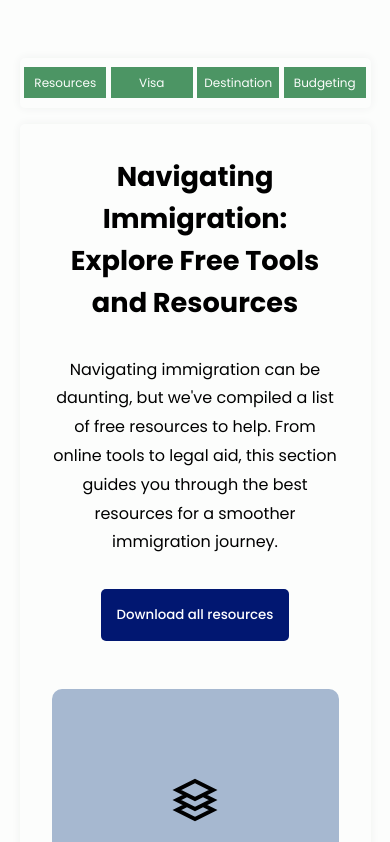
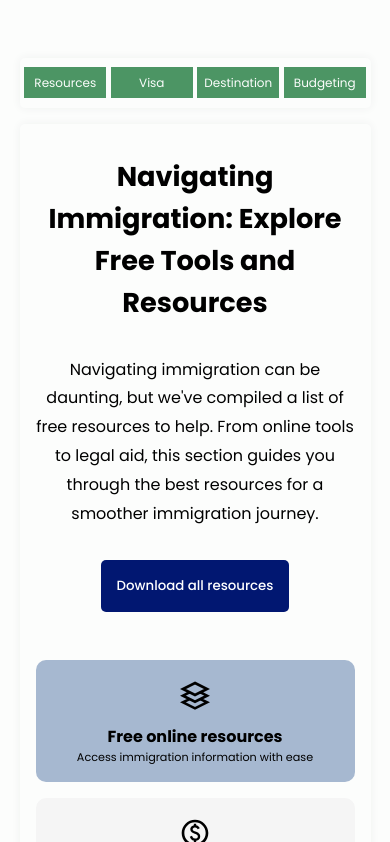
Before and after one commit to davidBilson/uRelocate, a React (Vite) app: page / in a window 390 px wide. Shown: the part 1962-2804 px from the top of the page. Built offline with nearby package versions, Linux system fonts and the light colour scheme.

Commit message:
footer routes update

```diff
--- a/src/components/Footer/SingleFooterWidgetOne.jsx
+++ b/src/components/Footer/SingleFooterWidgetOne.jsx
@@ -1,6 +1,4 @@
-import React from 'react'
-import {FaFacebookF, FaTwitter} from 'react-icons/fa'
-import {FiInstagram} from 'react-icons/fi'
+import {Link} from 'react-router-dom'
 import FooterIcon from './FooterIcon'
 
 const SingleFooterWidgetOne = () => {
@@ -9,22 +7,22 @@ const SingleFooterWidgetOne = () => {
             <h3>Helpful Links</h3>
             <div className='single-footer-widget-list'>
                 <ul>
-                    <li><a href="">About Us</a></li>
-                    <li><a href="">Contact Us</a></li>
-                    <li><a href="">Privacy Policy</a></li>
-                    <li><a href="">Coming Soon</a></li>
-                    <li><a href="">Testimonies</a></li>
-                    <li><a href="">FAQ's</a></li>
-                    <li><a href="">Advertisment</a></li>
+                    <li><Link to='/about'>About Us</Link></li>
+                    <li><Link to='/contact'>Contact Us</Link></li>
+                    <li><Link to='/policy'>Privacy Policy</Link></li>
+                    <li><Link to='/new-features'>New Features</Link></li>
+                    <li><Link to='/testimonies'>Testimonies</Link></li>
+                    <li><Link to='/faqs'>Frequently Asked Questions</Link></li>
+                    <li><Link to='/advert'>Advertisment</Link></li>
                 </ul>
                 <ul>
-                    <li><a href="">About Us</a></li>
-                    <li><a href="">Contact Us</a></li>
-                    <li><a href="">Privacy Policy</a></li>
-                    <li><a href="">Coming Soon</a></li>
-                    <li><a href="">Testimonies</a></li>
-                    <li><a href="">FAQ's</a></li>
-                    <li><a href="">Advertisment</a></li>
+                    <li><Link to='/about'>About Us</Link></li>
+                    <li><Link to='/contact'>Contact Us</Link></li>
+                    <li><Link to='/policy'>Privacy Policy</Link></li>
+                    <li><Link to='/new-features'>New Features</Link></li>
+                    <li><Link to='/testimonies'>Testimonies</Link></li>
+                    <li><Link to='/faqs'>Frequently Asked Questions</Link></li>
+                    <li><Link to='/advert'>Advertisment</Link></li>
                 </ul>
             </div>
             <h3>Follow Us</h3>
--- a/src/styles/Exclusive.css
+++ b/src/styles/Exclusive.css
@@ -80,7 +80,7 @@
     gap: 1rem;
 }
 .exclusive-container .exclusive-container-two > div {
-    max-width: 320px;
+    width: 320px;
     height: 300px;
     border-radius: 10px;
     display: flex;
@@ -186,6 +186,9 @@
 }
 /* mobile devices */
 @media screen and (max-width:480px) {
+    .exclusive-container {
+        padding: 2rem 1rem;
+    }
     .exclusive-render-button {
         width: 100%;
         background: var(--color4);
@@ -205,6 +208,21 @@
         transition: .4s;
         font-size:12px;
     }
+    .exclusive-container .exclusive-container-two > div {
+        width: 100%;
+        max-width: 320px;
+        height: fit-content;
+        padding: 16px 7px;
+    }
+    .exclusive-container .exclusive-container-two > div p {
+        font-size: .7rem;
+    }
+    .exclusive-container .exclusive-container-two > div h4 {
+        font-size: 1rem;
+    }
+    .exclusive-container .exclusive-container-two > div .exclusive-icon {
+        font-size: 2rem;
+    }
     .exclusive-container .exclusive-container-one h3 {
         font-size: 1.7rem;
         margin-bottom: 2rem;
```
